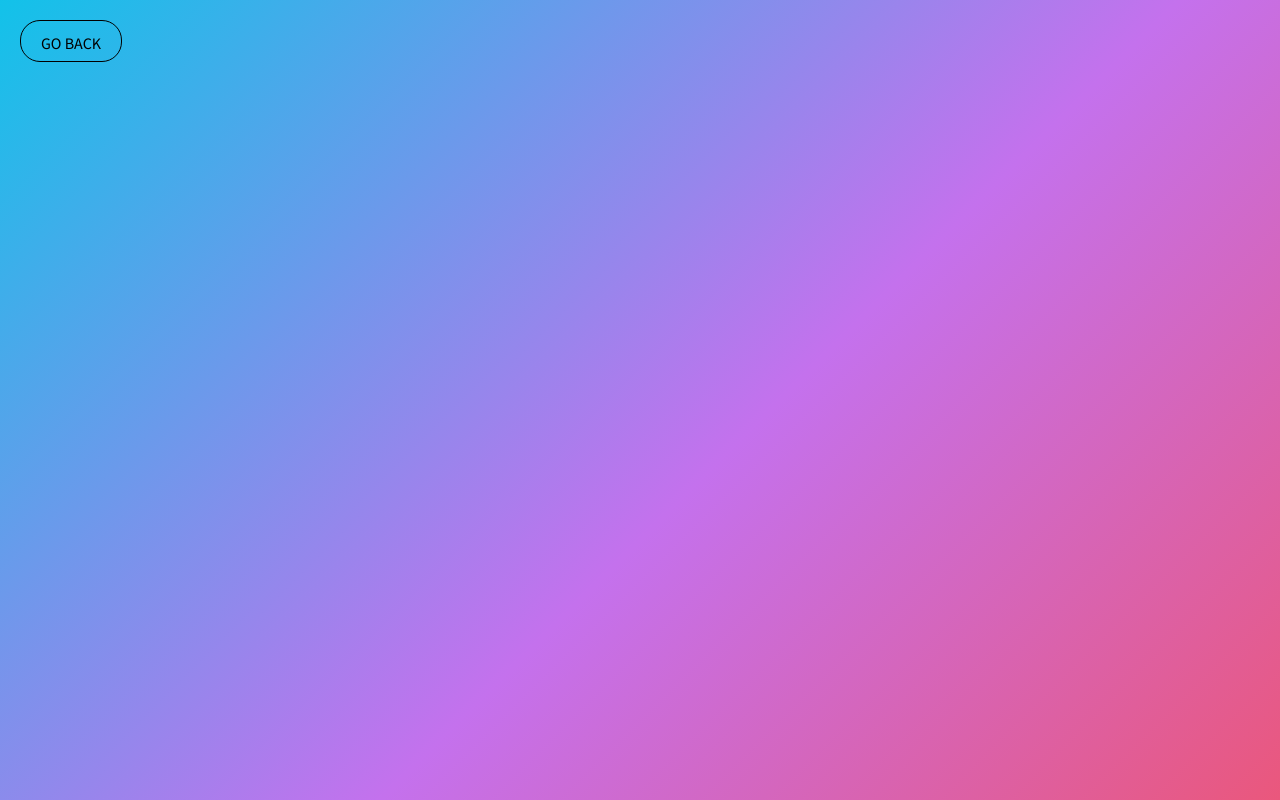
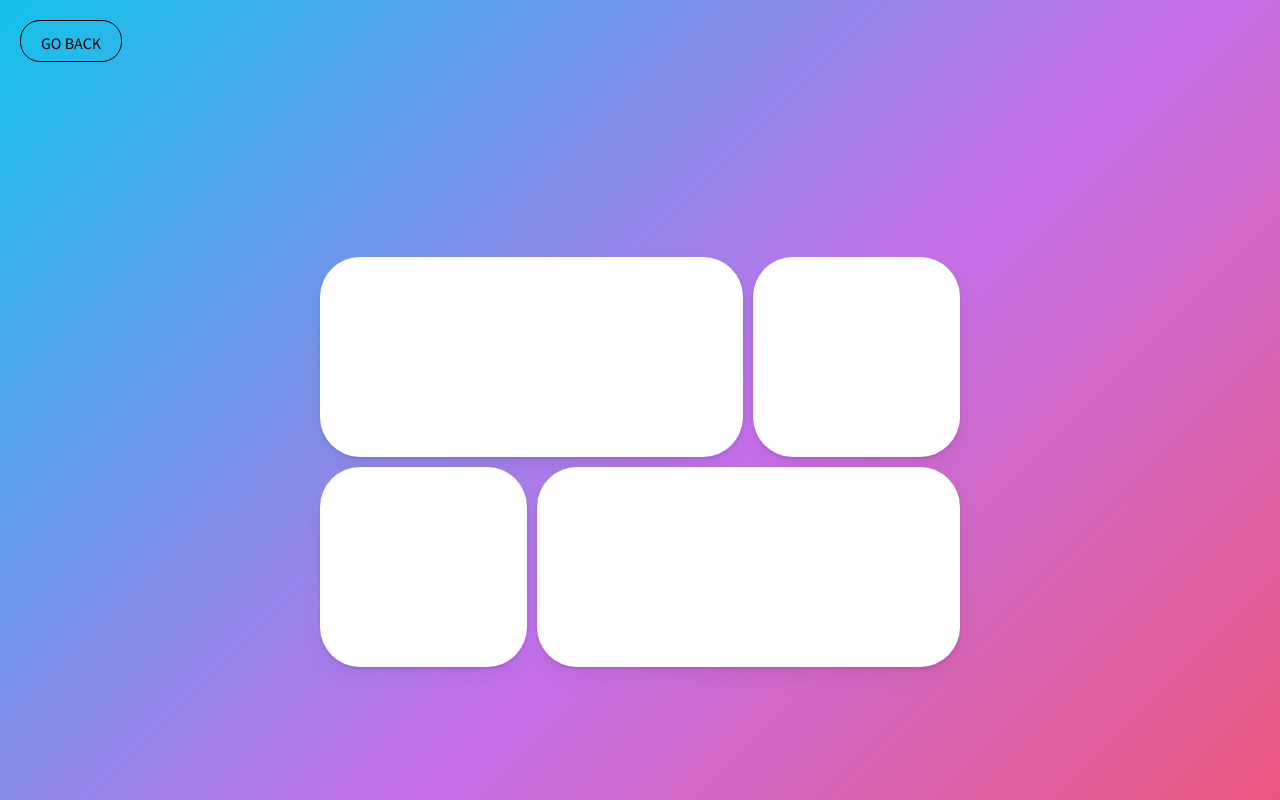
Before and after one commit to jiyun-par/animation-practice, a React (Create React App) app: page /SharedLayout in a window 1280 px wide. Shown: the top 800 px of the page. Built offline with nearby package versions, Linux system fonts and the light colour scheme.

Commit message:
shared layout add

```diff
--- a/src/SharedLayout.tsx
+++ b/src/SharedLayout.tsx
@@ -1,18 +1,26 @@
 import styled from "styled-components";
-import { motion } from "framer-motion";
+import { motion, AnimatePresence } from "framer-motion";
 import { useState } from "react";
 import { Link } from "react-router-dom";
 const Wrapper = styled(motion.div)`
 	height: 100vh;
 	width: 100vw;
-	display: fles;
+	display: flex;
 	justify-content: space-around;
 	align-items: center;
 `;
-
+const Grid = styled.div`
+	display: grid;
+	grid-template-columns: repeat(3, 1fr);
+	width: 50vw;
+	gap: 10px;
+	div:first-child,
+	div:last-child {
+		grid-column: span 2;
+	}
+`;
 const Box = styled(motion.div)`
-	width: 400px;
-	height: 400px;
+	height: 200px;
 	background-color: rgba(255, 255, 255, 1);
 	border-radius: 40px;
 	display: flex;
@@ -20,18 +28,59 @@
 	align-items: center;
 	box-shadow: 0 2px 3px rgba(0, 0, 0, 0.1), 0 10px 20px rgba(0, 0, 0, 0.06);
 `;
+const Overlay = styled(motion.div)`
+	position: absolute;
+	top: 0;
+	left: 0;
+	width: 100%;
+	height: 100%;
+	display: flex;
+	justify-content: center;
+	align-items: center;
+`;
 
 const Circle = styled(motion.div)`
 	background-color: #00a5ff;
 	height: 100px;
 	width: 100px;
+	border-radius: 50px;
 	box-shadow: 0 2px 3px rgba(0, 0, 0, 0.1), 0 10px 20px rgba(0, 0, 0, 0.06);
 `;
+
+const overlay = {
+	hidden: { backgroundColor: "rgba(0, 0, 0, 0)" },
+	visible: { backgroundColor: "rgba(0, 0, 0, 0.5)" },
+	exit: { backgroundColor: "rgba(0, 0, 0, 0)" },
+};
 function SharedLayout() {
+	const [id, setId] = useState<null | string>(null);
+	console.log(id);
 	return (
 		<>
 			<Link to="/">GO BACK</Link>
-			<Wrapper></Wrapper>
+			<Wrapper>
+				<Grid>
+					{["1", "2", "3", "4"].map((n) => (
+						<Box onClick={() => setId(n)} key={n} layoutId={n} />
+					))}
+				</Grid>
+				<AnimatePresence>
+					{id ? (
+						<Overlay
+							onClick={() => setId(null)}
+							variants={overlay}
+							initial="hidden"
+							animate="visible"
+							exit="exit"
+						>
+							<Box
+								layoutId={id}
+								style={{ width: 400, height: 200 }}
+							/>
+						</Overlay>
+					) : null}
+				</AnimatePresence>
+			</Wrapper>
 		</>
 	);
 }
```
